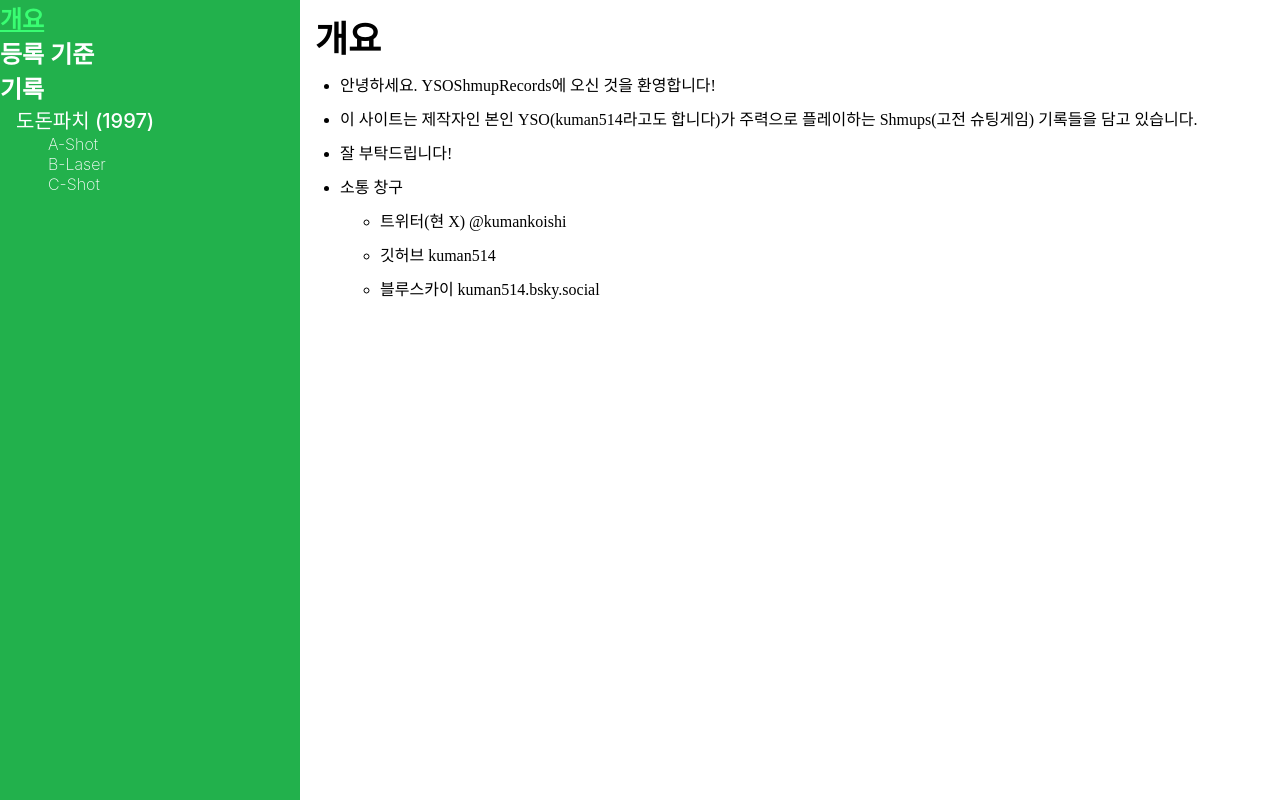
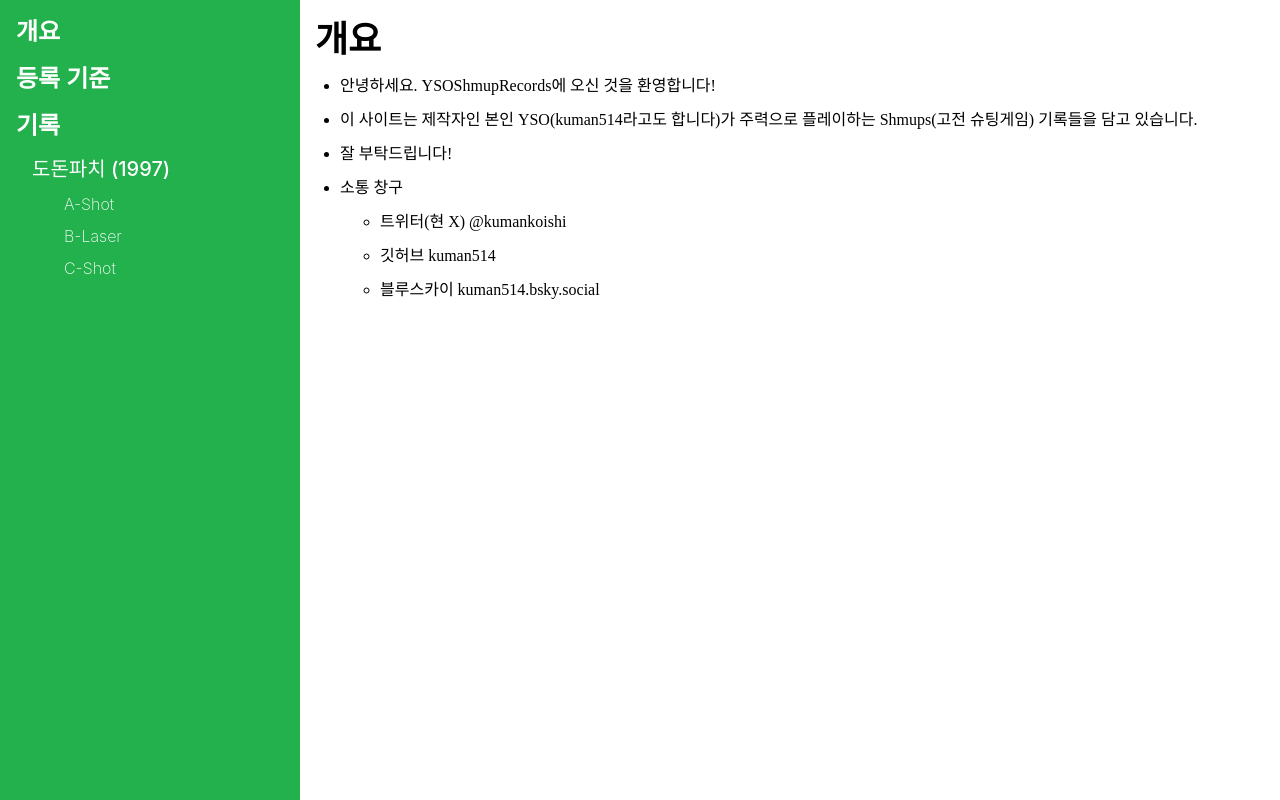
Before and after one commit to kuman514/YSOShmupRecords, a React (Vite) app: page / in a window 1280 px wide. Built offline with nearby package versions, Linux system fonts and the light colour scheme.

Commit message:
style: add padding for nav sidebar & navigation tree

```diff
--- a/src/components/molecules/NavigationTree/index.tsx
+++ b/src/components/molecules/NavigationTree/index.tsx
@@ -1,7 +1,12 @@
 import React from 'react';
+import styled from 'styled-components';
 
 import { NavNodeInfo } from '^/types';
 import { NavigationNode } from '^/components/atoms/NavigationNode';
+
+const Root = styled.div`
+  padding-top: 12px;
+`;
 
 interface Props {
   depth: number;
@@ -23,13 +28,13 @@ export function NavigationTree({ depth, nodeInfo }: Props) {
     : null;
 
   return (
-    <div
+    <Root
       style={{
         paddingLeft: depth * 16,
       }}
     >
       <NavigationNode depth={depth} nodeInfo={nodeInfo} />
       {renderSubtrees}
-    </div>
+    </Root>
   );
 }
--- a/src/components/organisms/NavSidebar/index.tsx
+++ b/src/components/organisms/NavSidebar/index.tsx
@@ -9,6 +9,9 @@ const Root = styled.div`
   height: 100vh;
 
   background: var(--main-color);
+
+  padding-left: 16px;
+  padding-right: 16px;
 
   overflow-x: hidden;
   overflow-y: auto;
```
